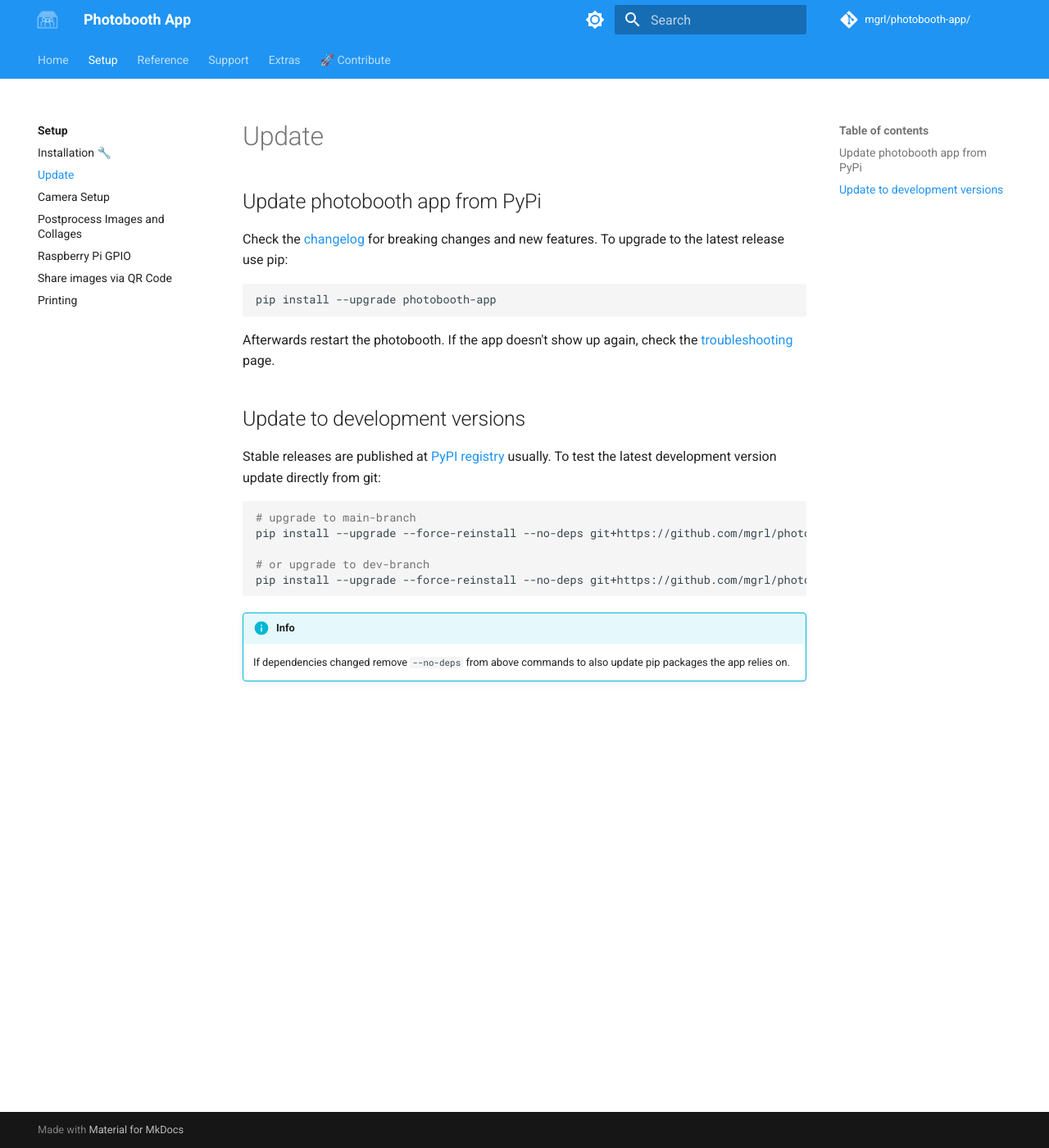
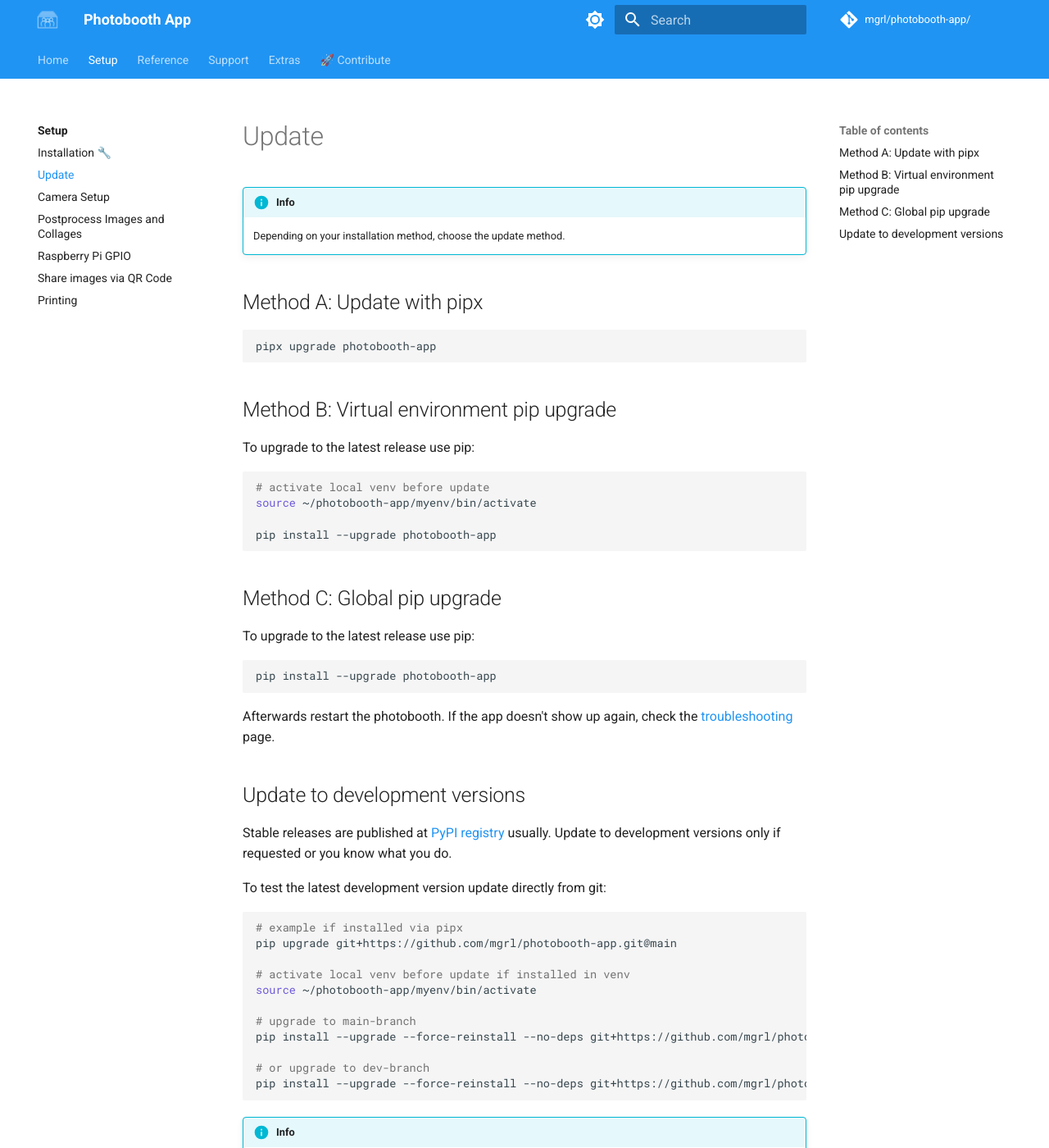
Before and after one commit to photobooth-app/photobooth-docs, an MkDocs documentation site: the page built from docs/setup/update.md, in a window 1280 px wide and 1400 px high. Shown: the whole window at 82% size. Built offline with MkDocs 1.6.1 and Material for MkDocs 9.7.7, drawn with Linux system fonts in a browser that asks for light colours; comment, search, counter and statistics services are not loaded.

Commit message:
fix update commands.

````diff
--- a/docs/setup/update.md
+++ b/docs/setup/update.md
@@ -1,9 +1,28 @@
 
 # Update
 
-## Update photobooth app from PyPi
+!!! info
+    Depending on your installation method, choose the update method.
 
-Check the  [changelog](https://github.com/mgrl/photobooth-app/blob/main/CHANGELOG.md) for breaking changes and new features.
+## Method A: Update with pipx
+
+```zsh
+pipx upgrade photobooth-app
+```
+
+## Method B: Virtual environment pip upgrade
+
+To upgrade to the latest release use pip:
+
+```zsh
+# activate local venv before update
+source ~/photobooth-app/myenv/bin/activate
+
+pip install --upgrade photobooth-app
+```
+
+## Method C: Global pip upgrade
+
 To upgrade to the latest release use pip:
 
 ```zsh
@@ -15,10 +34,17 @@
 
 ## Update to development versions
 
-Stable releases are published at [PyPI registry](https://pypi.org/project/photobooth-app/) usually.
+Stable releases are published at [PyPI registry](https://pypi.org/project/photobooth-app/) usually. Update to development versions only if requested or you know what you do.
+
 To test the latest development version update directly from git:
 
 ```sh
+# example if installed via pipx
+pip upgrade git+https://github.com/mgrl/photobooth-app.git@main
+
+# activate local venv before update if installed in venv
+source ~/photobooth-app/myenv/bin/activate
+
 # upgrade to main-branch
 pip install --upgrade --force-reinstall --no-deps git+https://github.com/mgrl/photobooth-app.git@main
 
````
Also changed, not shown: docs/setup/installation.md (+6 -6 lines).
